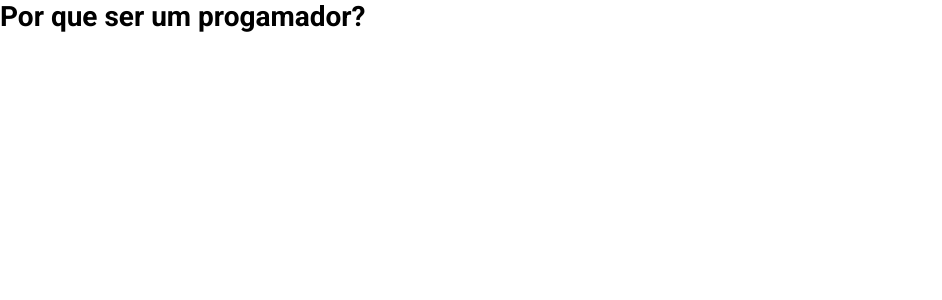
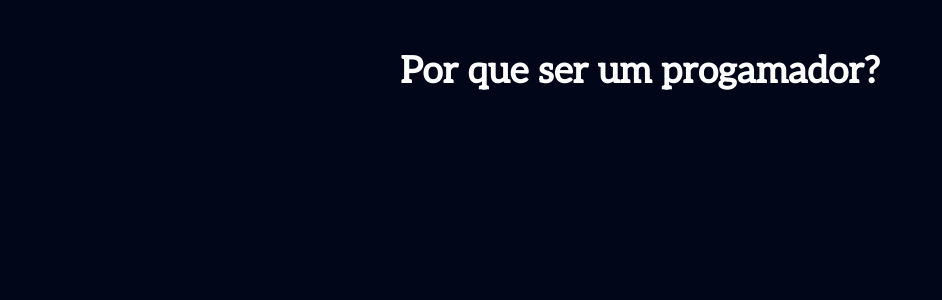
Before and after one commit to gmargutti/rsxp14, a React (Create React App) app: page / in a window 1280 px wide. Shown: the top 300 px of the page, without its empty margins (0-942 px from the left). Built offline with nearby package versions, Linux system fonts and the light colour scheme; the HTML template or start-up script is replaced by a standard one.

Commit message:
estilizacao inicial da página principal

```diff
--- a/src/pages/Main/index.js
+++ b/src/pages/Main/index.js
@@ -1,11 +1,14 @@
-import React, { Fragment } from 'react';
+import React from 'react';
+
 import Chatbot from '../../components/chatbot';
+
+import { Container } from './styles';
 
 export default function Main() {
   return (
-    <Fragment>
+    <Container>
       <h1>Por que ser um progamador?</h1>
       <Chatbot />
-    </Fragment>
+    </Container>
   );
 }
--- a/src/pages/Main/styles.js
+++ b/src/pages/Main/styles.js
@@ -0,0 +1,16 @@
+import styled from 'styled-components';
+
+export const Container = styled.body`
+  background: #010718;
+
+  h1 {
+    @import url('https://fonts.googleapis.com/css?family=Aleo&display=swap');
+    font-family: 'Aleo', sans-serif;
+    color: #fff;
+    display: flex;
+    flex-direction: row;
+    justify-content: center;
+    padding: 50px;
+    font-size: 2.3rem;
+  }
+`;
```
